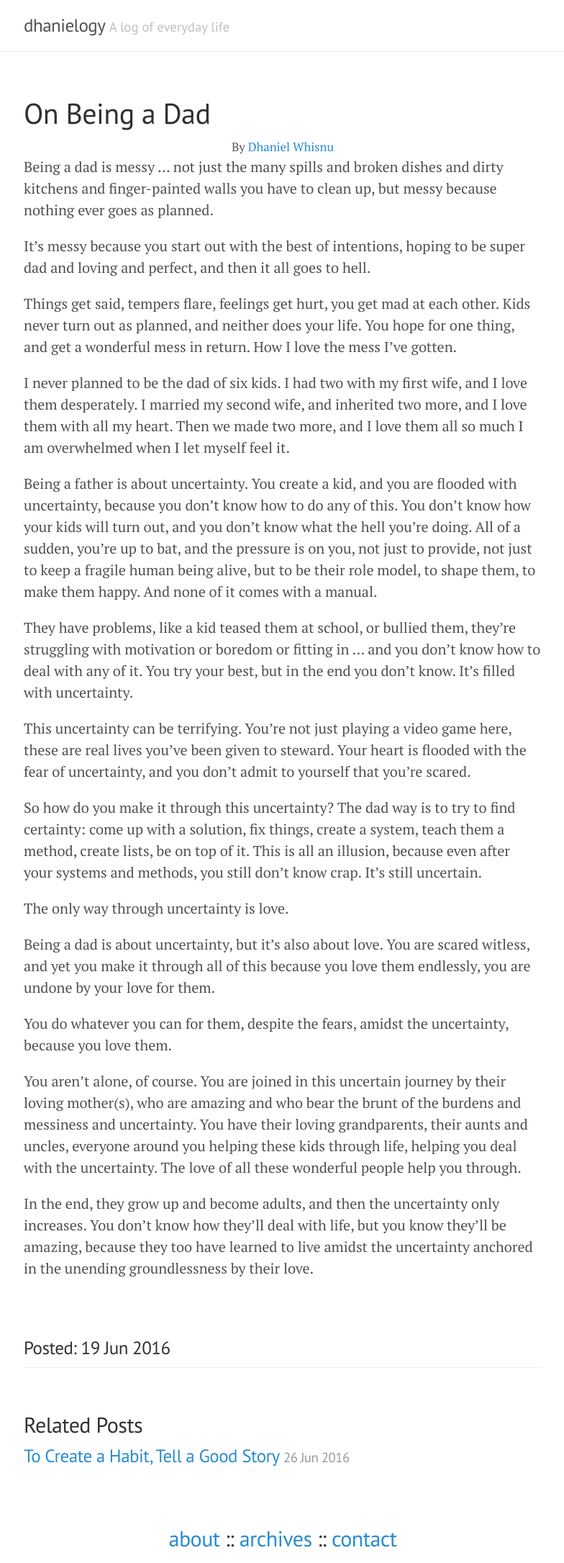
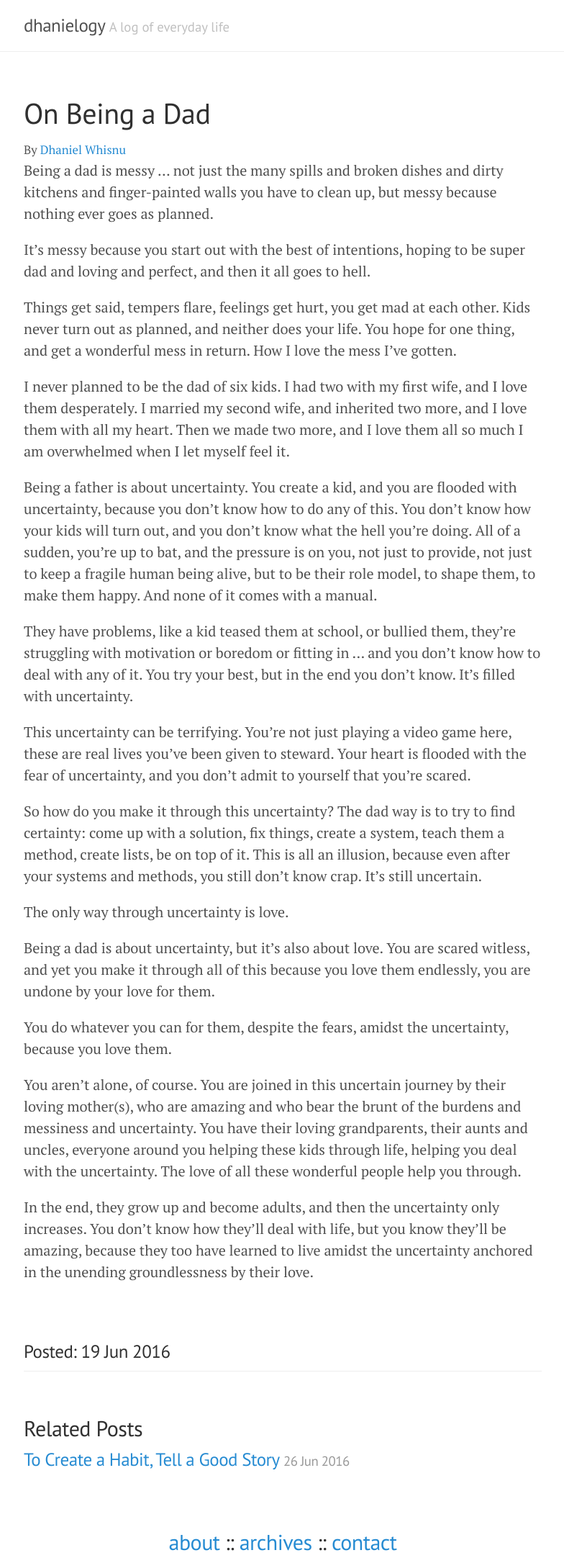
Before and after one commit to dhanielogy/dhanielogy.github.io, a Jekyll site: the page built from _posts/2016-06-19-on-being-a-dad.markdown, in a window 1280 px wide. Shown: the whole page at 72% size, without its empty margins (247-1031 px from the left). Built offline with Jekyll 4.4.1, drawn with Linux system fonts in a browser that asks for light colours.

```diff
--- a/_layouts/post.html
+++ b/_layouts/post.html
@@ -4,7 +4,7 @@ layout: default
 
 <div class="post">
   <h1 class="post-title">{{ page.title }}</h1>
-<small><center>By <a href="/about.html">Dhaniel Whisnu</a></center></small>
+<small>By <a href="/about.html">Dhaniel Whisnu</a></small><br>
   {{ content }}
 </div>
 <h3>Posted: {{ page.date | date_to_string }}</h3>
```
